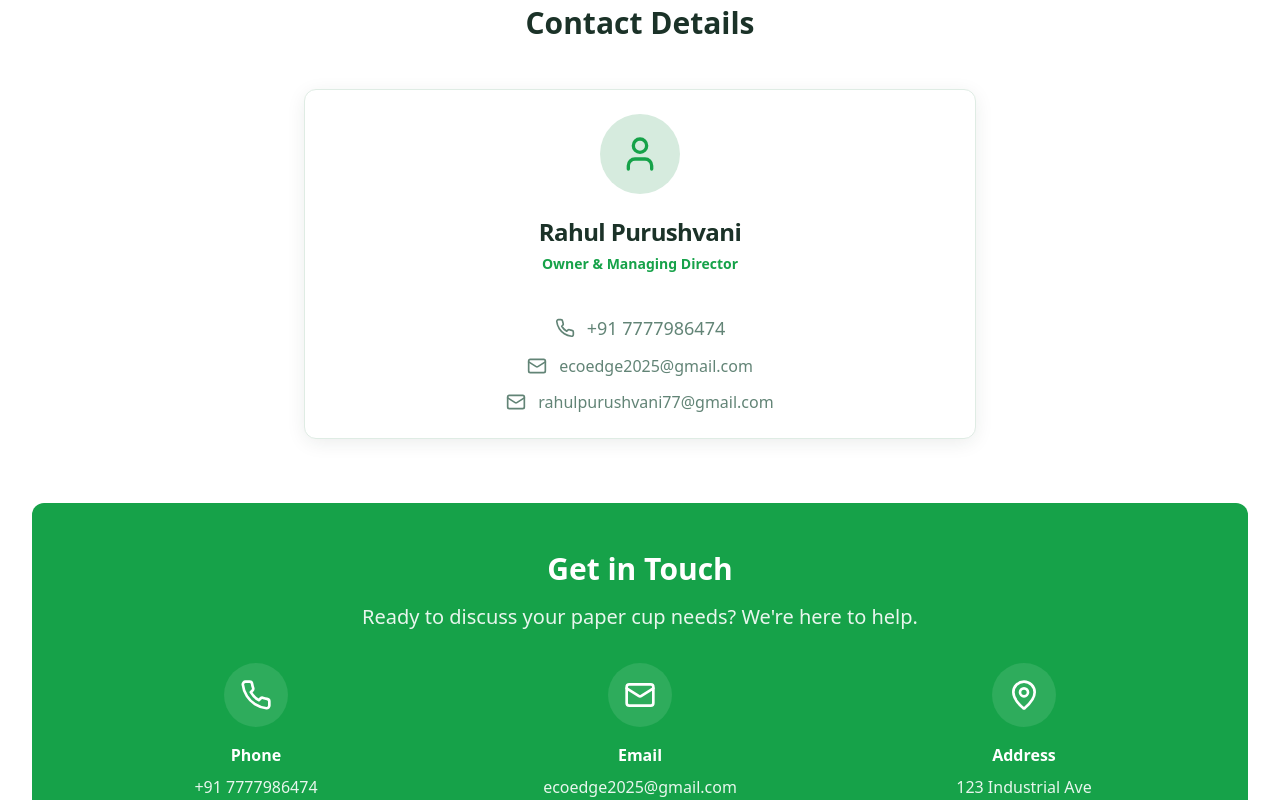
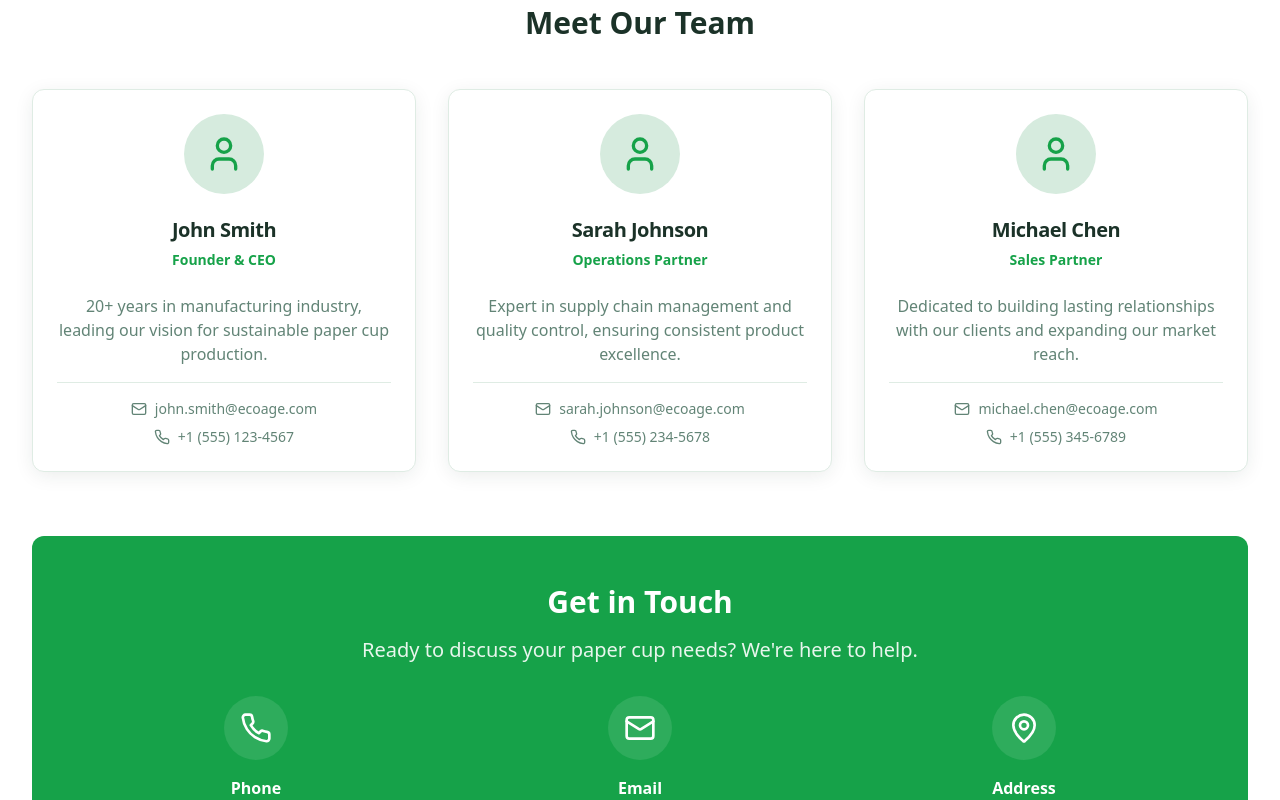
Before and after one commit to Shashvat9/cupcraft-showcase, a React (Vite) app: page /about in a window 1280 px wide. Shown: the part 740-1540 px from the top of the page. Built offline with nearby package versions, Linux system fonts and the light colour scheme.

Commit message:
Reverted to commit 5d2259561ceba23cf4a3f9859c246dc6e37e89c8

```diff
--- a/src/components/Footer.tsx
+++ b/src/components/Footer.tsx
@@ -18,11 +18,11 @@ const Footer = () => {
             <div className="space-y-3">
               <div className="flex items-center space-x-3">
                 <Phone className="h-5 w-5 text-primary-foreground/80" />
-                <span className="text-primary-foreground/80">+91 7777986474</span>
+                <span className="text-primary-foreground/80">+1 (555) 123-4567</span>
               </div>
               <div className="flex items-center space-x-3">
                 <Mail className="h-5 w-5 text-primary-foreground/80" />
-                <span className="text-primary-foreground/80">ecoedge2025@gmail.com</span>
+                <span className="text-primary-foreground/80">info@ecoage.com</span>
               </div>
               <div className="flex items-center space-x-3">
                 <MapPin className="h-5 w-5 text-primary-foreground/80" />
--- a/src/pages/About.tsx
+++ b/src/pages/About.tsx
@@ -3,6 +3,29 @@ import { Button } from "@/components/ui/button";
 import { Mail, Phone, MapPin, User } from "lucide-react";
 
 const About = () => {
+  const team = [
+    {
+      name: "John Smith",
+      position: "Founder & CEO",
+      description: "20+ years in manufacturing industry, leading our vision for sustainable paper cup production.",
+      email: "john.smith@ecoage.com",
+      phone: "+1 (555) 123-4567"
+    },
+    {
+      name: "Sarah Johnson",
+      position: "Operations Partner",
+      description: "Expert in supply chain management and quality control, ensuring consistent product excellence.",
+      email: "sarah.johnson@ecoage.com",
+      phone: "+1 (555) 234-5678"
+    },
+    {
+      name: "Michael Chen",
+      position: "Sales Partner",
+      description: "Dedicated to building lasting relationships with our clients and expanding our market reach.",
+      email: "michael.chen@ecoage.com",
+      phone: "+1 (555) 345-6789"
+    }
+  ];
 
   return (
     <div className="min-h-screen py-12">
@@ -78,39 +101,40 @@ const About = () => {
           </div>
         </div>
 
-        {/* Contact Details */}
+        {/* Team Section */}
         <div className="mb-16">
           <h2 className="text-3xl font-bold text-foreground text-center mb-12">
-            Contact Details
+            Meet Our Team
           </h2>
-          <div className="max-w-2xl mx-auto">
-            <Card className="shadow-soft text-center">
+          <div className="grid grid-cols-1 md:grid-cols-3 gap-8">
+            {team.map((member, index) => (
+              <Card key={index} className="shadow-soft text-center">
                 <CardHeader>
                   <div className="mx-auto w-20 h-20 bg-accent rounded-full flex items-center justify-center mb-4">
                     <User className="h-10 w-10 text-primary" />
                   </div>
-                <CardTitle className="text-2xl">Rahul Purushvani</CardTitle>
+                  <CardTitle className="text-xl">{member.name}</CardTitle>
                   <CardDescription className="text-primary font-semibold">
-                  Owner & Managing Director
+                    {member.position}
                   </CardDescription>
                 </CardHeader>
                 <CardContent className="space-y-4">
-                <div className="space-y-3 pt-4">
-                  <div className="flex items-center justify-center space-x-3 text-muted-foreground">
-                    <Phone className="h-5 w-5" />
-                    <span className="text-lg">+91 7777986474</span>
+                  <p className="text-muted-foreground">
+                    {member.description}
+                  </p>
+                  <div className="space-y-2 pt-4 border-t border-border">
+                    <div className="flex items-center justify-center space-x-2 text-sm text-muted-foreground">
+                      <Mail className="h-4 w-4" />
+                      <span>{member.email}</span>
                     </div>
-                  <div className="flex items-center justify-center space-x-3 text-muted-foreground">
-                    <Mail className="h-5 w-5" />
-                    <span>ecoedge2025@gmail.com</span>
-                  </div>
-                  <div className="flex items-center justify-center space-x-3 text-muted-foreground">
-                    <Mail className="h-5 w-5" />
-                    <span>rahulpurushvani77@gmail.com</span>
+                    <div className="flex items-center justify-center space-x-2 text-sm text-muted-foreground">
+                      <Phone className="h-4 w-4" />
+                      <span>{member.phone}</span>
                     </div>
                   </div>
                 </CardContent>
               </Card>
+            ))}
           </div>
         </div>
 
@@ -129,7 +153,7 @@ const About = () => {
                 <Phone className="h-8 w-8 text-primary-foreground" />
               </div>
               <h3 className="font-semibold mb-2">Phone</h3>
-              <p className="text-primary-foreground/90">+91 7777986474</p>
+              <p className="text-primary-foreground/90">+1 (555) 123-4567</p>
             </div>
 
             <div className="text-center">
@@ -137,7 +161,7 @@ const About = () => {
                 <Mail className="h-8 w-8 text-primary-foreground" />
               </div>
               <h3 className="font-semibold mb-2">Email</h3>
-              <p className="text-primary-foreground/90">ecoedge2025@gmail.com</p>
+              <p className="text-primary-foreground/90">info@ecoage.com</p>
             </div>
 
             <div className="text-center">
```
Lines whose indentation alone changed are shown as unchanged.
